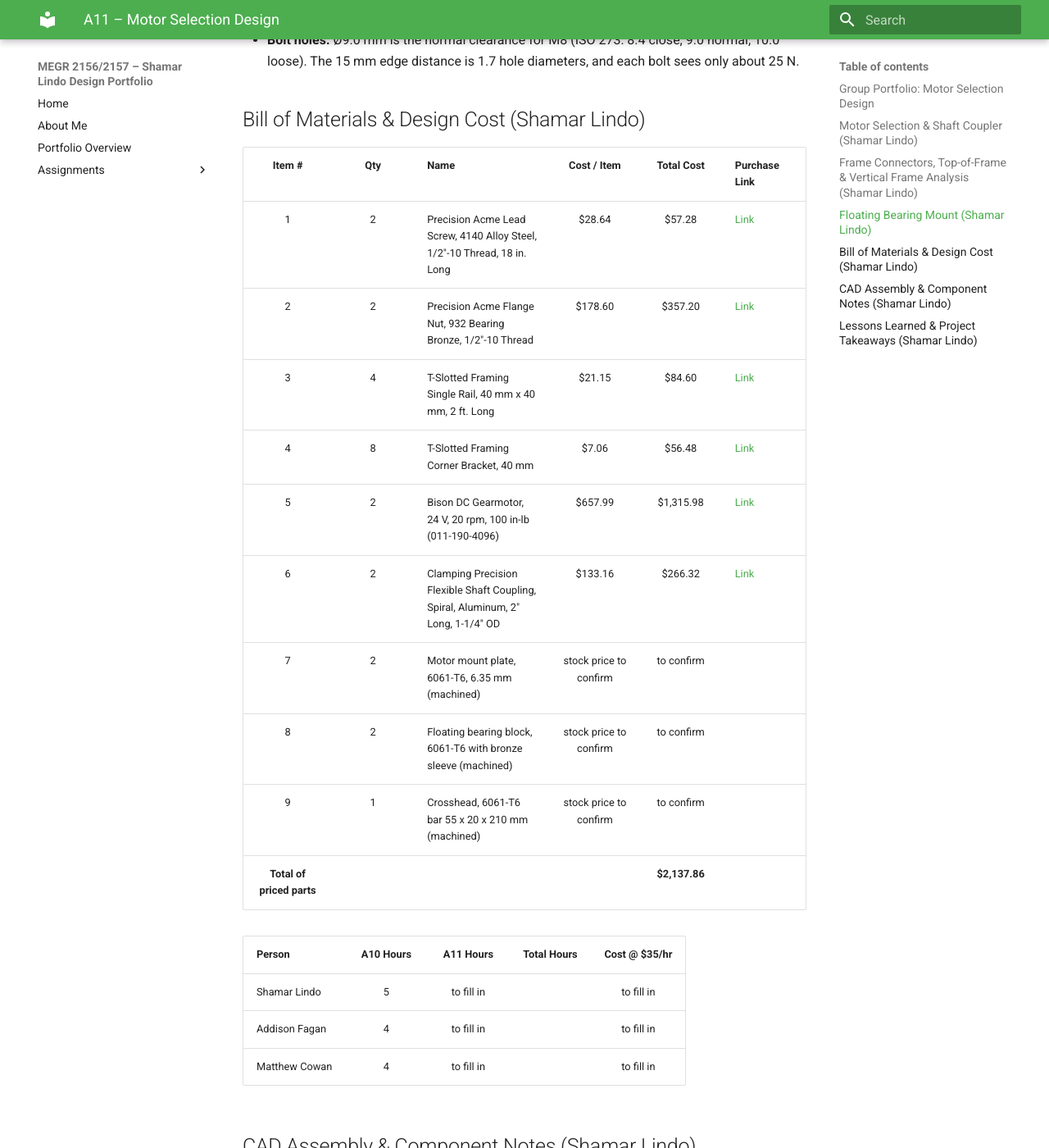
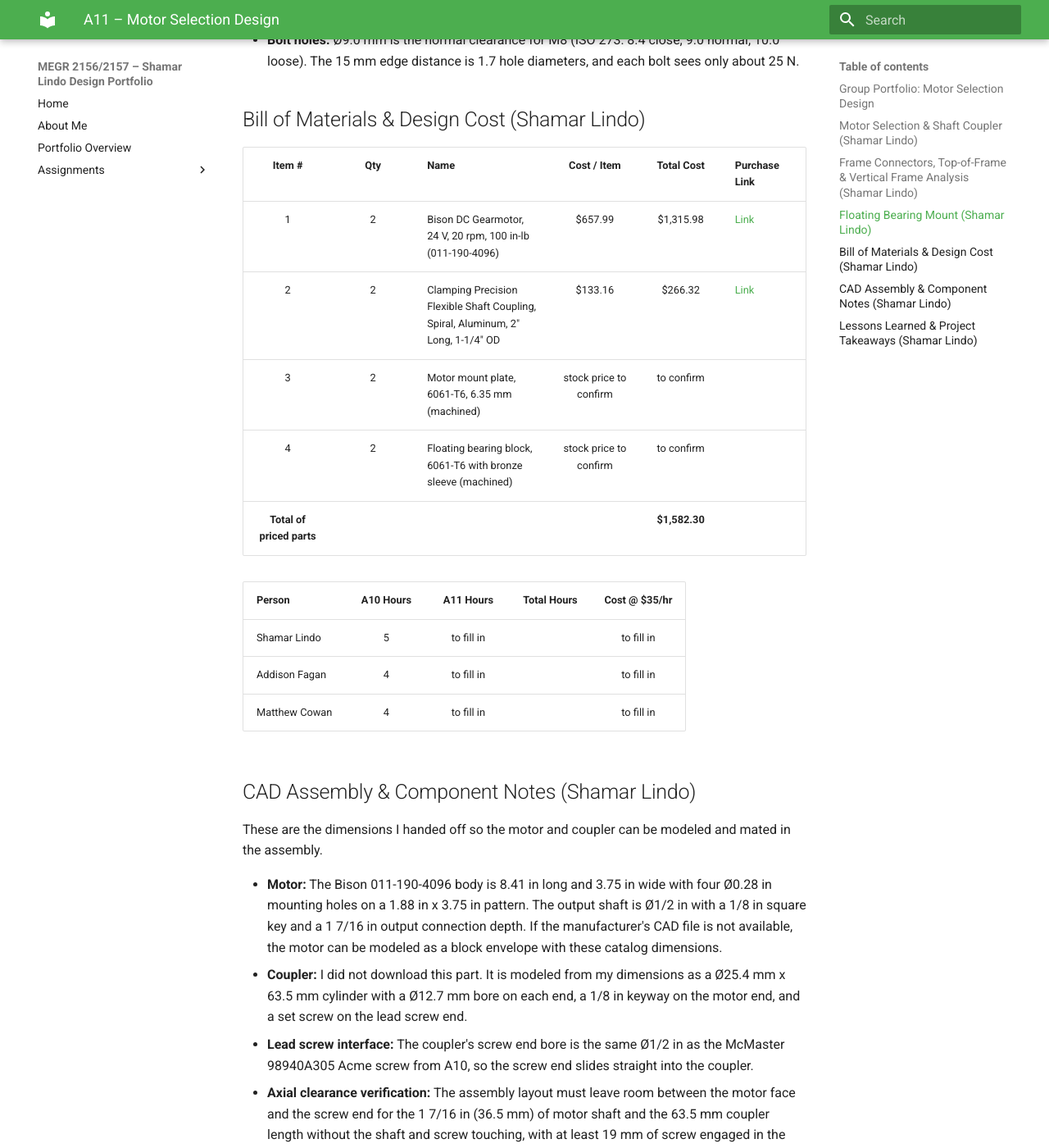
Before and after one commit to shamardlindo1/-megr2157-portfolio, an MkDocs documentation site: the page built from docs/assignments/A11/index.md, in a window 1280 px wide and 1400 px high, scrolled down 6532 px. Shown: the whole window at 82% size. Built offline with MkDocs 1.6.1 and Material for MkDocs 9.7.7, drawn with Linux system fonts in a browser that asks for light colours.

Commit message:
A11: BOM only new A11 parts

```diff
--- a/docs/assignments/A11/index.md
+++ b/docs/assignments/A11/index.md
@@ -98,16 +98,11 @@ The floating bearing at the bottom of each screw is a 90 x 40 x 20 mm 6061-T6 bl
 
 | Item # | Qty | Name | Cost / Item | Total Cost | Purchase Link |
 |:---:|:---:|---|:---:|:---:|---|
-| 1 | 2 | Precision Acme Lead Screw, 4140 Alloy Steel, 1/2"-10 Thread, 18 in. Long | $28.64 | $57.28 | [Link](https://www.mcmaster.com/98940A305/) |
-| 2 | 2 | Precision Acme Flange Nut, 932 Bearing Bronze, 1/2"-10 Thread | $178.60 | $357.20 | [Link](https://www.mcmaster.com/97790A110/) |
-| 3 | 4 | T-Slotted Framing Single Rail, 40 mm x 40 mm, 2 ft. Long | $21.15 | $84.60 | [Link](https://www.mcmaster.com/6575N25-6575N183/) |
-| 4 | 8 | T-Slotted Framing Corner Bracket, 40 mm | $7.06 | $56.48 | [Link](https://www.mcmaster.com/5537T937/) |
-| 5 | 2 | Bison DC Gearmotor, 24 V, 20 rpm, 100 in-lb (011-190-4096) | $657.99 | $1,315.98 | [Link](https://www.zoro.com/bison-gear-engineering-dc-gearmotor-20rpm-24v-011-190-4096/i/G9650947) |
-| 6 | 2 | Clamping Precision Flexible Shaft Coupling, Spiral, Aluminum, 2" Long, 1-1/4" OD | $133.16 | $266.32 | [Link](https://www.mcmaster.com/6208K595/) |
-| 7 | 2 | Motor mount plate, 6061-T6, 6.35 mm (machined) | stock price to confirm | to confirm | |
-| 8 | 2 | Floating bearing block, 6061-T6 with bronze sleeve (machined) | stock price to confirm | to confirm | |
-| 9 | 1 | Crosshead, 6061-T6 bar 55 x 20 x 210 mm (machined) | stock price to confirm | to confirm | |
-| **Total of priced parts** | | | | **$2,137.86** | |
+| 1 | 2 | Bison DC Gearmotor, 24 V, 20 rpm, 100 in-lb (011-190-4096) | $657.99 | $1,315.98 | [Link](https://www.zoro.com/bison-gear-engineering-dc-gearmotor-20rpm-24v-011-190-4096/i/G9650947) |
+| 2 | 2 | Clamping Precision Flexible Shaft Coupling, Spiral, Aluminum, 2" Long, 1-1/4" OD | $133.16 | $266.32 | [Link](https://www.mcmaster.com/6208K595/) |
+| 3 | 2 | Motor mount plate, 6061-T6, 6.35 mm (machined) | stock price to confirm | to confirm | |
+| 4 | 2 | Floating bearing block, 6061-T6 with bronze sleeve (machined) | stock price to confirm | to confirm | |
+| **Total of priced parts** | | | | **$1,582.30** | |
 
 | Person | A10 Hours | A11 Hours | Total Hours | Cost @ $35/hr |
 |---|:---:|:---:|:---:|:---:|
```
